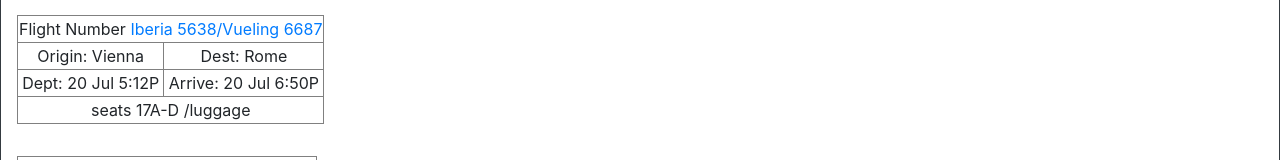
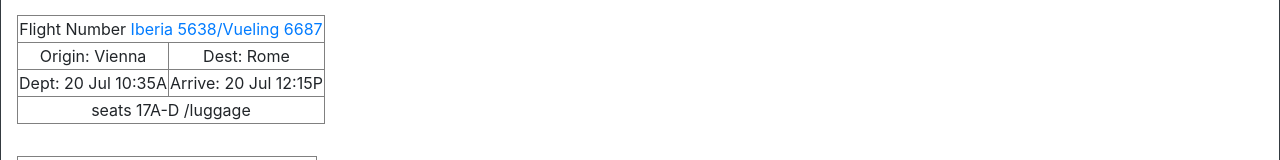
Before and after one commit to mcliff1/europe2019, a React (Create React App) app: page / in a window 1280 px wide. Shown: the part 348-508 px from the top of the page. Built offline with nearby package versions, Linux system fonts and the light colour scheme.

Commit message:
update flights

```diff
--- a/src/components/FlightInfo.jsx
+++ b/src/components/FlightInfo.jsx
@@ -24,8 +24,8 @@
     flight_number: "Iberia 5638/Vueling 6687",
     origin: "Vienna",
     destination: "Rome",
-    departure: "20 Jul 5:12P",
-    arrival: "20 Jul 6:50P",
+    departure: "20 Jul 10:35A",
+    arrival: "20 Jul 12:15P",
     note: "seats 17A-D  /luggage",
     tracker: "https://flightaware.com/live/flight/IBE5638"
   },
```
